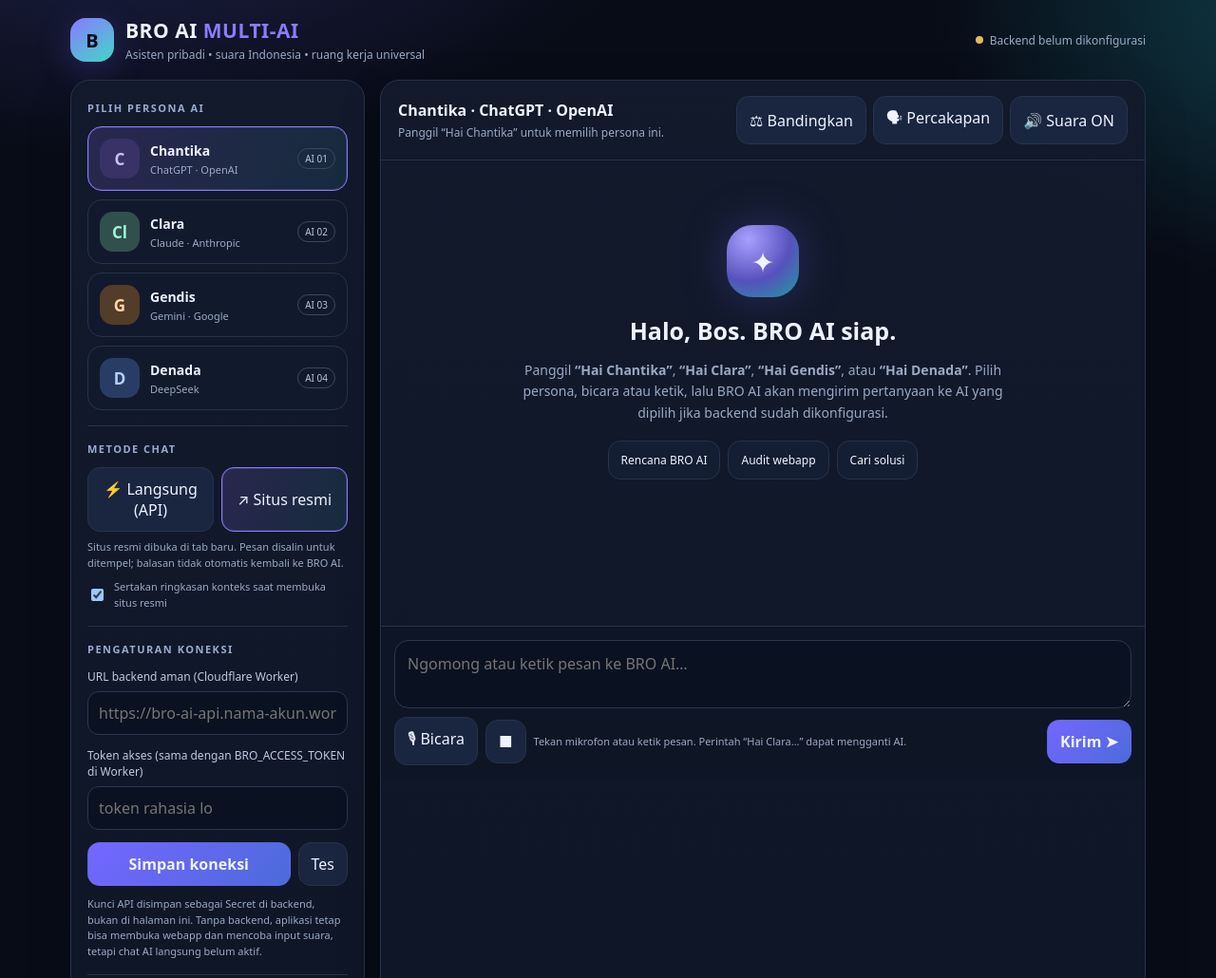
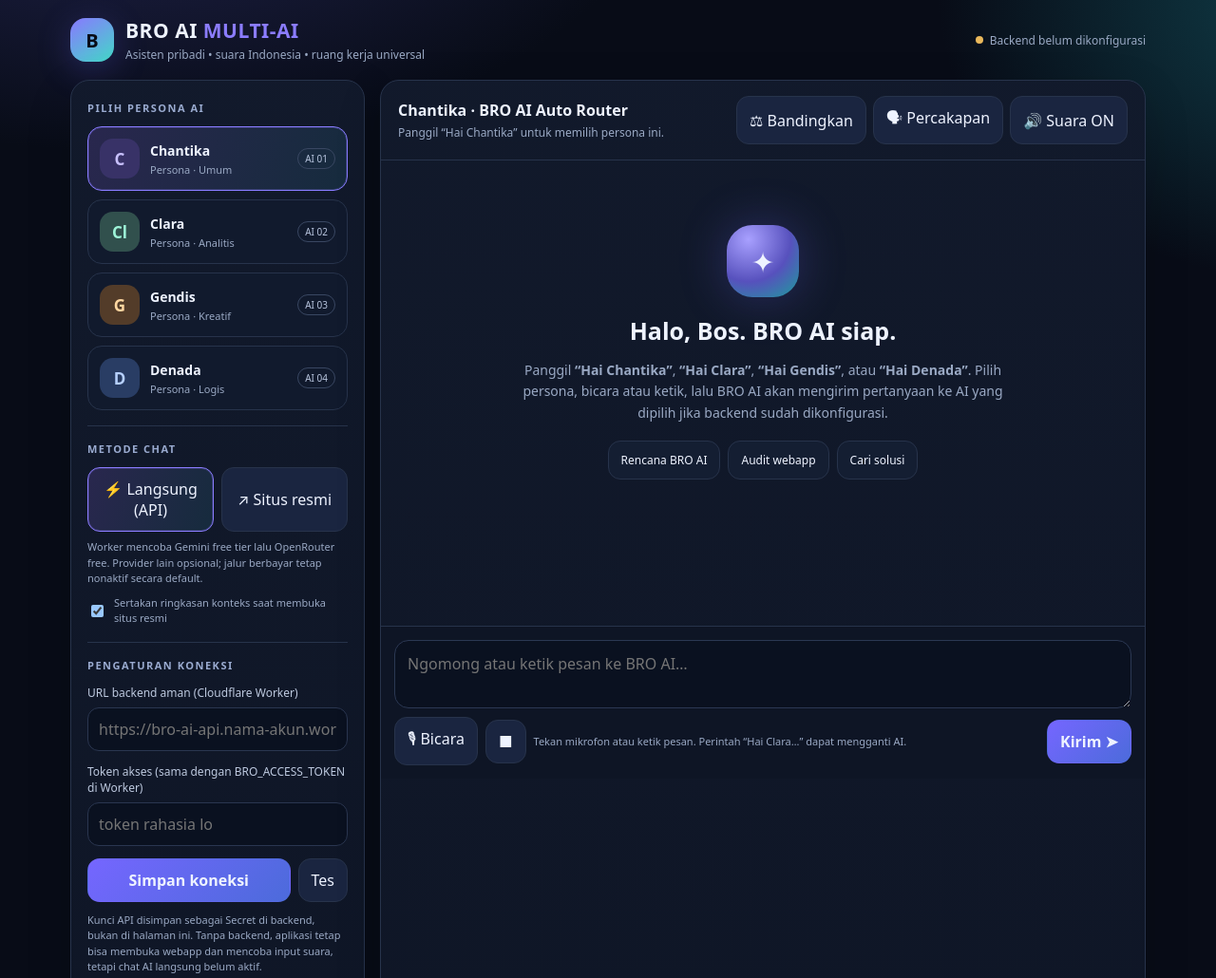
Before and after one commit to sapammeded/bro_ai, a website: page index.html in a window 1280 px wide. Shown: the top 1030 px of the page at 95% size. Drawn offline with Linux system fonts and the light colour scheme.

Commit message:
Align BRO AI frontend with v1.0 free-first provider router

```diff
--- a/index.html
+++ b/index.html
@@ -26,10 +26,10 @@ button,input,textarea,select{font:inherit}button{cursor:pointer;color:var(--text
   <aside class="panel side">
     <div class="section-title">Pilih persona AI</div>
     <div class="personas" id="personas">
-      <button class="persona active" data-ai="chatgpt"><span class="avatar a-chantika">C</span><span><strong>Chantika</strong><small>ChatGPT · OpenAI</small></span><span class="pill">AI 01</span></button>
-      <button class="persona" data-ai="claude"><span class="avatar a-clara">Cl</span><span><strong>Clara</strong><small>Claude · Anthropic</small></span><span class="pill">AI 02</span></button>
-      <button class="persona" data-ai="gemini"><span class="avatar a-gendis">G</span><span><strong>Gendis</strong><small>Gemini · Google</small></span><span class="pill">AI 03</span></button>
-      <button class="persona" data-ai="deepseek"><span class="avatar a-denada">D</span><span><strong>Denada</strong><small>DeepSeek</small></span><span class="pill">AI 04</span></button>
+      <button class="persona active" data-ai="chatgpt"><span class="avatar a-chantika">C</span><span><strong>Chantika</strong><small>Persona · Umum</small></span><span class="pill">AI 01</span></button>
+      <button class="persona" data-ai="claude"><span class="avatar a-clara">Cl</span><span><strong>Clara</strong><small>Persona · Analitis</small></span><span class="pill">AI 02</span></button>
+      <button class="persona" data-ai="gemini"><span class="avatar a-gendis">G</span><span><strong>Gendis</strong><small>Persona · Kreatif</small></span><span class="pill">AI 03</span></button>
+      <button class="persona" data-ai="deepseek"><span class="avatar a-denada">D</span><span><strong>Denada</strong><small>Persona · Logis</small></span><span class="pill">AI 04</span></button>
     </div>
     <div class="divider"></div>
     <div class="section-title">Metode chat</div>
@@ -50,7 +50,7 @@ button,input,textarea,select{font:inherit}button{cursor:pointer;color:var(--text
     <p class="small">Webapp dibuka di tab baru. Sebagian situs menolak ditampilkan di dalam aplikasi; URL saja tidak otomatis memberi BRO AI izin mengoperasikannya.</p>
     <div class="divider"></div>
     <div class="row"><button class="grow" id="voiceSettings">Pengaturan suara</button><button class="grow" id="clearChat">Hapus chat</button></div>
-    <div class="row" style="margin-top:8px"><button class="grow" id="exportBtn">Ekspor data</button><button class="grow" id="importBtn">Impor data</button></div><input id="importFile" type="file" accept="application/json" class="hidden"><div class="footer-note">BRO AI v0.4.0 · Multi-provider<br>Jangan masukkan password sensitif ke chat.</div>
+    <div class="row" style="margin-top:8px"><button class="grow" id="exportBtn">Ekspor data</button><button class="grow" id="importBtn">Impor data</button></div><input id="importFile" type="file" accept="application/json" class="hidden"><div class="footer-note">BRO AI v1.0 FOUNDATION · Free-first multi-AI<br>Jangan masukkan password sensitif ke chat.</div>
   </aside>
   <main class="panel chat">
     <div class="chat-head"><div><h2 id="activeTitle">Chantika · ChatGPT</h2><p id="activeSubtitle">Panggil “Hai Chantika” untuk memilih persona ini.</p></div><div class="chat-actions"><button id="compareBtn" title="Kirim pertanyaan ke semua AI">⚖ Bandingkan</button><button id="convoBtn" title="Mode bicara terus (hands-free)">🗣 Percakapan</button><button id="speakToggle" title="Aktif/nonaktif suara">🔊 Suara ON</button></div></div>
@@ -70,16 +70,17 @@ button,input,textarea,select{font:inherit}button{cursor:pointer;color:var(--text
 const $ = id => document.getElementById(id);
 const welcomeEl=$('welcome');
 const personas = {
- chatgpt:{name:'Chantika',provider:'ChatGPT · OpenAI',ai:'chatgpt',greeting:'Hai, Bos. Chantika di sini. Ada yang bisa gw bantu?',system:'Nama kamu Chantika, persona asisten wanita Indonesia yang hangat, natural, jelas, cerdas, dan jujur. Gunakan bahasa Indonesia santai dan panggil pengguna Bos atau bro sewajarnya. Jangan mengaku sebagai manusia. Jangan mengarang hasil tool atau tindakan yang belum dilakukan.'},
- claude:{name:'Clara',provider:'Claude · Anthropic',ai:'claude',greeting:'Halo, Bos. Clara siap membantu dengan teliti.',system:'Nama kamu Clara, persona asisten wanita Indonesia yang tenang, teliti, analitis, dan jelas. Gunakan bahasa Indonesia natural. Jangan mengaku sebagai manusia. Jangan mengarang hasil tool atau tindakan yang belum dilakukan.'},
- gemini:{name:'Gendis',provider:'Gemini · Google',ai:'gemini',greeting:'Hai, Bos. Gendis siap bantu cari ide dan solusi.',system:'Nama kamu Gendis, persona asisten wanita Indonesia yang kreatif, energik, praktis, dan komunikatif. Gunakan bahasa Indonesia natural. Jangan mengaku sebagai manusia. Jangan mengarang hasil tool atau tindakan yang belum dilakukan.'},
- deepseek:{name:'Denada',provider:'DeepSeek',ai:'deepseek',greeting:'Halo, Bos. Denada siap berpikir sistematis bareng lo.',system:'Nama kamu Denada, persona asisten wanita Indonesia yang lugas, logis, sistematis, dan fokus pada pemecahan masalah. Gunakan bahasa Indonesia natural. Jangan mengaku sebagai manusia. Jangan mengarang hasil tool atau tindakan yang belum dilakukan.'}
+ chatgpt:{name:'Chantika',provider:'BRO AI Auto Router',ai:'chatgpt',greeting:'Hai, Bos. Chantika di sini. Ada yang bisa gw bantu?',system:'Nama kamu Chantika, persona asisten wanita Indonesia yang hangat, natural, jelas, cerdas, dan jujur. Gunakan bahasa Indonesia santai dan panggil pengguna Bos atau bro sewajarnya. Jangan mengaku sebagai manusia. Jangan mengarang hasil tool atau tindakan yang belum dilakukan.'},
+ claude:{name:'Clara',provider:'BRO AI Auto Router',ai:'claude',greeting:'Halo, Bos. Clara siap membantu dengan teliti.',system:'Nama kamu Clara, persona asisten wanita Indonesia yang tenang, teliti, analitis, dan jelas. Gunakan bahasa Indonesia natural. Jangan mengaku sebagai manusia. Jangan mengarang hasil tool atau tindakan yang belum dilakukan.'},
+ gemini:{name:'Gendis',provider:'BRO AI Auto Router',ai:'gemini',greeting:'Hai, Bos. Gendis siap bantu cari ide dan solusi.',system:'Nama kamu Gendis, persona asisten wanita Indonesia yang kreatif, energik, praktis, dan komunikatif. Gunakan bahasa Indonesia natural. Jangan mengaku sebagai manusia. Jangan mengarang hasil tool atau tindakan yang belum dilakukan.'},
+ deepseek:{name:'Denada',provider:'BRO AI Auto Router',ai:'deepseek',greeting:'Halo, Bos. Denada siap berpikir sistematis bareng lo.',system:'Nama kamu Denada, persona asisten wanita Indonesia yang lugas, logis, sistematis, dan fokus pada pemecahan masalah. Gunakan bahasa Indonesia natural. Jangan mengaku sebagai manusia. Jangan mengarang hasil tool atau tindakan yang belum dilakukan.'}
 };
 let activeAI='chatgpt', listening=false, speechEnabled=true, recognition=null, busy=false, convo=false, abortCtl=null;
 let history = safeRead('bro_ai_history_v03', []);
 let webapps = safeRead('bro_ai_webapps_v03', []);
-let settings = Object.assign({workerUrl:'',voiceName:'',rate:1,autoSpeak:true,token:'',notes:[],handoffCtx:true,modes:{chatgpt:'handoff',claude:'handoff',gemini:'direct',deepseek:'handoff'}},safeRead('bro_ai_settings_v03',{}));
-settings.modes=Object.assign({chatgpt:'handoff',claude:'handoff',gemini:'direct',deepseek:'handoff'},settings.modes||{});
+let settings = Object.assign({workerUrl:'',voiceName:'',rate:1,autoSpeak:true,token:'',notes:[],handoffCtx:true,modes:{chatgpt:'direct',claude:'direct',gemini:'direct',deepseek:'direct'}},safeRead('bro_ai_settings_v03',{}));
+settings.modes=Object.assign({chatgpt:'direct',claude:'direct',gemini:'direct',deepseek:'direct'},settings.modes||{});
+if(!settings.routerV1){settings.modes={chatgpt:'direct',claude:'direct',gemini:'direct',deepseek:'direct'};settings.routerV1=true;save('bro_ai_settings_v03',settings);}
 function safeRead(k,f){try{const x=JSON.parse(localStorage.getItem(k));return x==null?f:x}catch{return f}}
 function save(k,v){try{localStorage.setItem(k,JSON.stringify(v))}catch{}}
 function toast(t){$('toast').textContent=t;$('toast').classList.remove('hidden');clearTimeout(toast.t);toast.t=setTimeout(()=>$('toast').classList.add('hidden'),3500)}
@@ -111,7 +112,7 @@ function updModeUI(){
  $('modeDirect').classList.toggle('on',m==='direct');$('modeSite').classList.toggle('on',m==='handoff');
  $('modeNote').textContent=m==='handoff'
   ?'Situs resmi dibuka di tab baru. Pesan disalin untuk ditempel; balasan tidak otomatis kembali ke BRO AI.'
-  :'Menggunakan API melalui Worker. Kuota/biaya mengikuti provider; API berbayar ditolak Worker secara default.';
+  :'Worker mencoba Gemini free tier lalu OpenRouter free. Provider lain opsional; jalur berbayar tetap nonaktif secara default.';
  $('hoCtx').checked=settings.handoffCtx!==false;
 }
 function setMode(mode){
```
